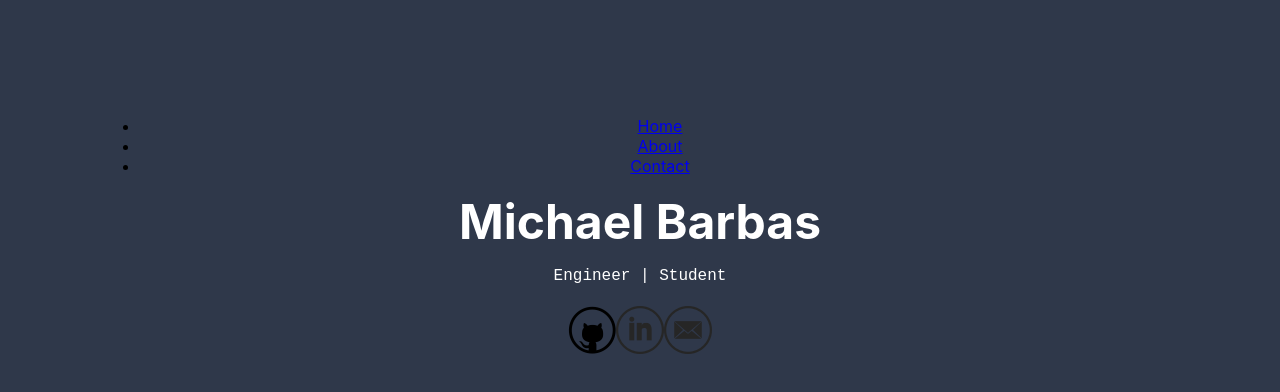
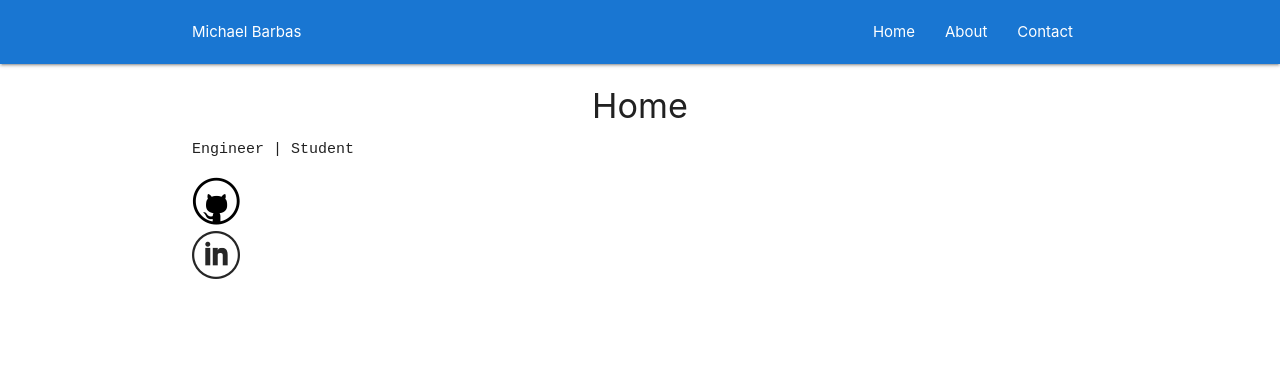
Before and after one commit to michaelbarbas/portfolio-barbas-, a React (Create React App) app: page / in a window 1280 px wide. Shown: the top 392 px of the page. Built offline with nearby package versions, Linux system fonts and the light colour scheme.

Commit message:
added pages

```diff
--- a/public/index.html
+++ b/public/index.html
@@ -18,6 +18,9 @@
       work correctly both with client-side routing and a non-root public URL.
       Learn how to configure a non-root public URL by running `npm run build`.
     -->
+
+    <link rel="stylesheet" href="https://cdnjs.cloudflare.com/ajax/libs/materialize/1.0.0-rc.2/css/materialize.min.css">
+
     <title>React App</title>
   </head>
   <body>
--- a/src/App.js
+++ b/src/App.js
@@ -1,13 +1,11 @@
 import React from "react";
 import { BrowserRouter, Route } from "react-router-dom";
-import "./App.css";
 import NavBar from "./components/navbar"
 import Home from './components/home'
 import About from './components/about'
+import Contact from './components/contact'
 
-import GitHub from "./image/github.png";     //
-import LinkedIn from "./image/linkedin.png"; //img
-import Mail from "./image/mail.png";         //
+
 
 
 class App extends React.Component {
@@ -16,34 +14,20 @@ class App extends React.Component {
       <BrowserRouter>
         <div className="App">
           <NavBar />
-          <Route exact path='/' Component={Home}/>
-          <header className="Description">
-            <h1 className="Name">Michael Barbas</h1>
-            <div class="Roles">
-              <div class="Role">
-                <pre class="mod_1">Engineer | Student</pre>
-              </div>
-            </div>
-            <div class="SocialMedia">
-              <div class="Github">
-                <a
-                  href="https://github.com/mbarbas11"
-                  target="_blank"
-                  rel="noopener noreferrer"
-                >
-                  <img src={GitHub} alt="github"></img>
-                </a>
-              </div>
-              <div class="Linkedin">
-                <a
-                  href="https://www.linkedin.com/in/michael-barbas-30a147150/"
-                  target="_blank"
-                  rel="noopener noreferrer"
-                >
-                  <img src={LinkedIn} alt="linkedin"></img>
-                </a>
-              </div>
-              <div class="Mail">
+          <Route exact path='/' component={Home}/>
+          <Route path='/about' component = {About}/>
+          <Route path='/contact' component = {Contact}/>
+
+
+
+
+        </div>
+      </BrowserRouter>
+    );
+  }
+}
+
+/* <div class="Mail">
                 <a
                   href="mailto:michaelbarbas@gmail.com"
                   target="_blank"
@@ -51,13 +35,6 @@ class App extends React.Component {
                 >
                   <img src={Mail} alt="mail"></img>
                 </a>
-              </div>
-            </div>
-          </header>
-        </div>
-      </BrowserRouter>
-    );
-  }
-}
+              </div> */
 
 export default App;
--- a/src/components/about.js
+++ b/src/components/about.js
@@ -0,0 +1,12 @@
+import React from "react";
+
+const About = () => {
+  return (
+    <div className="container">
+      <h4 className="center">About me</h4>
+      <p> My name is Michael Barbas</p>
+    </div>
+  );
+};
+
+export default About;
--- a/src/components/contact.js
+++ b/src/components/contact.js
@@ -0,0 +1,22 @@
+import React from "react";
+
+import Mail from '../image/mail.png'
+
+const Contact = (props) => {
+    return(
+        <div className="container">
+            <h4 className = "center">Contact me</h4>
+            <div class="Mail">
+                <a
+                  href="mailto:michaelbarbas@gmail.com"
+                  target="_blank"
+                  rel="noopener noreferrer"
+                >
+                  <img src={Mail} alt="mail"></img>
+                </a>
+              </div>
+        </div>
+    )
+}
+
+export default Contact
--- a/src/components/home.js
+++ b/src/components/home.js
@@ -0,0 +1,41 @@
+import React from "react";
+
+import GitHub from "../image/github.png";     //
+import LinkedIn from "../image/linkedin.png"; //img
+
+
+const Home = () => {
+  return (
+
+    <div className="container">
+      <h4 className="center">Home</h4>
+      <div class="Roles">
+        <div class="Role">
+          <pre class="mod_1">Engineer | Student</pre>
+        </div>
+      </div>
+      <div class="SocialMedia">
+        <div class="Github">
+          <a
+            href="https://github.com/mbarbas11"
+            target="_blank"
+            rel="noopener noreferrer"
+          >
+            <img src={GitHub} alt="github"></img>
+          </a>
+        </div>
+        <div class="Linkedin">
+          <a
+            href="https://www.linkedin.com/in/michael-barbas-30a147150/"
+            target="_blank"
+            rel="noopener noreferrer"
+          >
+            <img src={LinkedIn} alt="linkedin"></img>
+          </a>
+        </div>
+      </div>
+    </div>
+  );
+};
+
+export default Home;
--- a/src/components/navbar.js
+++ b/src/components/navbar.js
@@ -2,14 +2,13 @@ import React from 'react'
 import {Link, NavLink, withRouter} from 'react-router-dom'
 
 const Navbar = (props) => {
-    console.log(props)
 
     return(
-        <nav className = "navigation-wrapper">
+        <nav className = "nav-wrapper blue darken-2">
             <div className = "container">
-
+                <a className = "logo">Michael Barbas</a>
                 <ul className = "right">
-                    <li><Link to = "/">Home</Link></li>
+                    <li><NavLink exact to = "/">Home</NavLink></li>
                     <li><NavLink to="/about">About</NavLink></li>
                     <li><NavLink to= "/contact">Contact</NavLink></li>
                 </ul>
```
